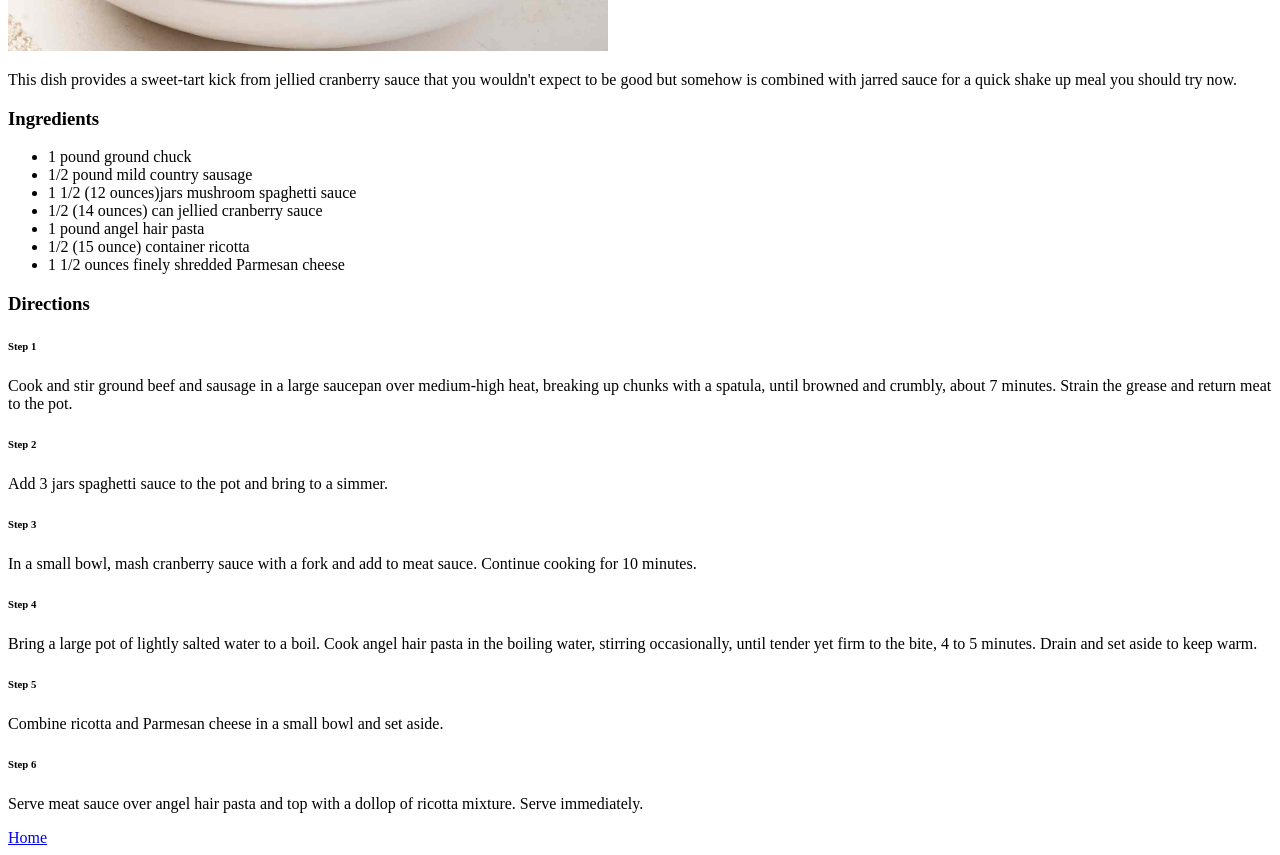
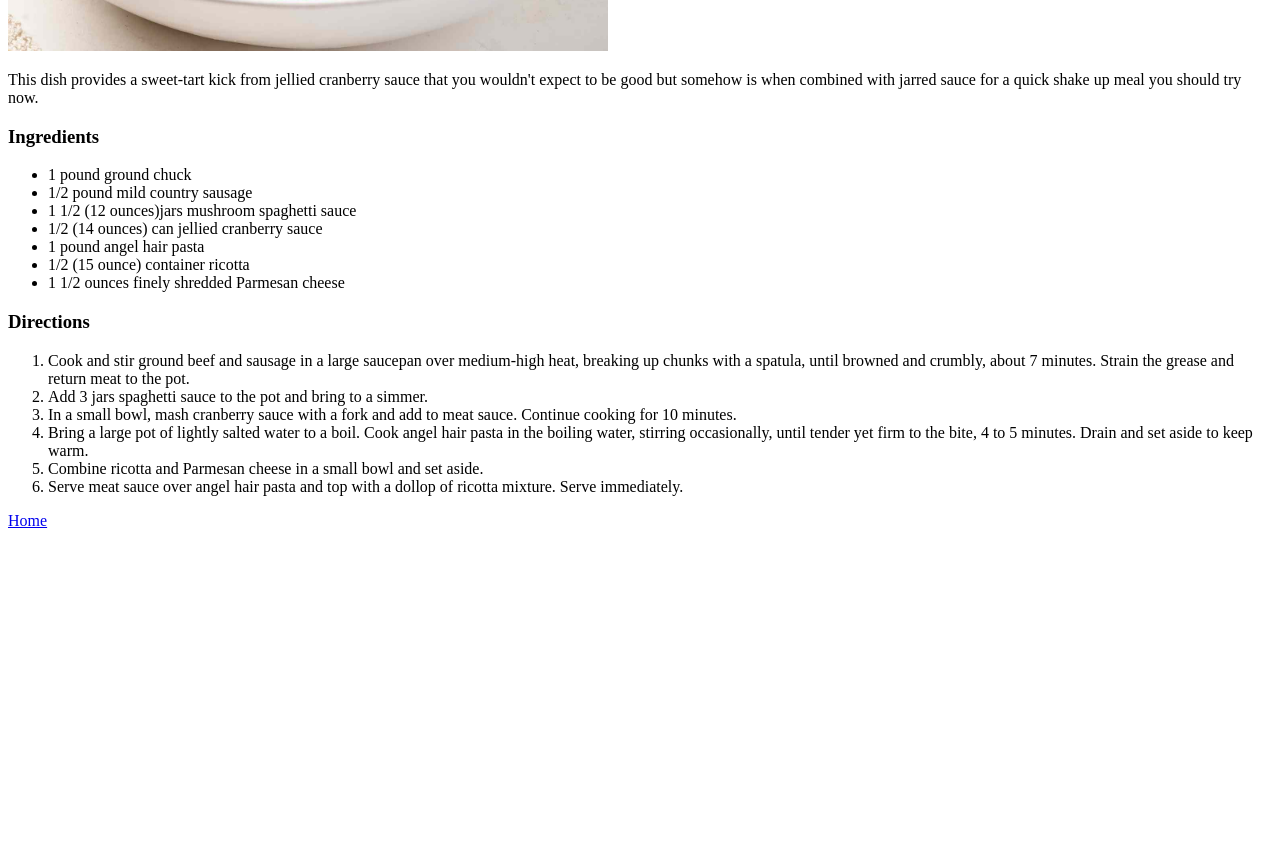
Before and after one commit to iii-dea/odin-recipies, a plain HTML site: page recipes/cranberry-spaghetti.html in a window 1280 px wide. Shown: the part 479-1334 px from the top of the page. After the commit the page ends 1017 px from the top, so only its background shows below. Drawn offline with Linux system fonts and the light colour scheme.

Commit message:
Change recipe steps to ordered list

```diff
--- a/recipes/cranberry-spaghetti.html
+++ b/recipes/cranberry-spaghetti.html
@@ -8,7 +8,7 @@
 <body>
     <h1>Cranberry Spaghetti</h1>
     <img src="../img/cranberry-spaghetti.jpg" alt="Cranberry Spaghetti" width="600">
-    <p>This dish provides a sweet-tart kick from jellied cranberry sauce that you wouldn't expect to be good but somehow is combined with jarred sauce for a quick shake up meal you should try now. </p>
+    <p>This dish provides a sweet-tart kick from jellied cranberry sauce that you wouldn't expect to be good but somehow is when combined with jarred sauce for a quick shake up meal you should try now. </p>
     <h3>Ingredients</h3>
     <ul>
         <li>1 pound ground chuck</li>
@@ -20,17 +20,14 @@
         <li>1 1/2 ounces finely shredded Parmesan cheese</li>
     </ul>
     <h3>Directions</h3>
-      <p><h6>Step 1</h6></p><p>Cook and stir ground beef and sausage in a large saucepan over medium-high heat, breaking up chunks with a spatula, until browned and crumbly, about 7 minutes. Strain the grease and return meat to the pot.</p>
-
-      <p><h6>Step 2</h6></p><p>Add 3 jars spaghetti sauce to the pot and bring to a simmer.</p>
-
-      <p><h6>Step 3</h6></p><p>In a small bowl, mash cranberry sauce with a fork and add to meat sauce. Continue cooking for 10 minutes.</p>
-
-      <p><h6>Step 4</h6></p><p>Bring a large pot of lightly salted water to a boil. Cook angel hair pasta in the boiling water, stirring occasionally, until tender yet firm to the bite, 4 to 5 minutes. Drain and set aside to keep warm.</p>
-
-      <p><h6>Step 5</h6></p><p>Combine ricotta and Parmesan cheese in a small bowl and set aside.</p>
-
-      <p><h6>Step 6</h6></p><p>Serve meat sauce over angel hair pasta and top with a dollop of ricotta mixture. Serve immediately.</p>
+    <ol>
+        <li>Cook and stir ground beef and sausage in a large saucepan over medium-high heat, breaking up chunks with a spatula, until browned and crumbly, about 7 minutes. Strain the grease and return meat to the pot.</li>
+        <li>Add 3 jars spaghetti sauce to the pot and bring to a simmer.</li>
+        <li>In a small bowl, mash cranberry sauce with a fork and add to meat sauce. Continue cooking for 10 minutes.</li>
+        <li>Bring a large pot of lightly salted water to a boil. Cook angel hair pasta in the boiling water, stirring occasionally, until tender yet firm to the bite, 4 to 5 minutes. Drain and set aside to keep warm.</li>
+        <li>Combine ricotta and Parmesan cheese in a small bowl and set aside.</li>
+        <li>Serve meat sauce over angel hair pasta and top with a dollop of ricotta mixture. Serve immediately.</li>
+    </ol>
 
     <a href="../index.html">Home</a>
 
```
